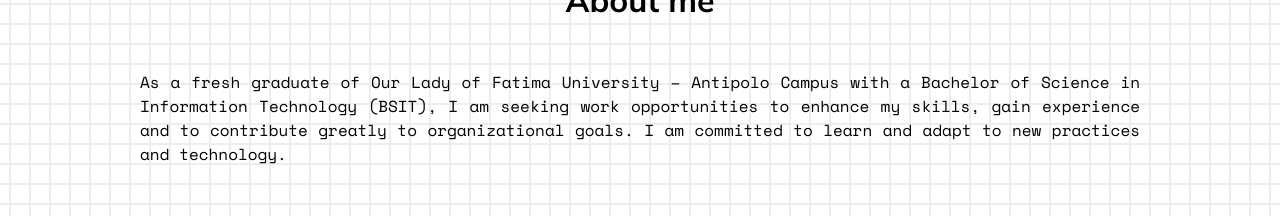
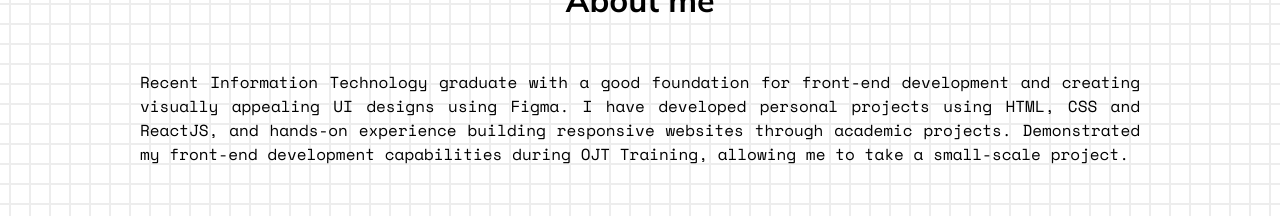
Before and after one commit to josie-espiritu/Josie-Portfolio, a React (Create React App) app: page / in a window 1280 px wide. Shown: the part 546-762 px from the top of the page. Built offline with nearby package versions, Linux system fonts and the light colour scheme.

Commit message:
Update About.js

```diff
--- a/src/homepage-components/About.js
+++ b/src/homepage-components/About.js
@@ -5,7 +5,7 @@
    <section id='about'>
       <div className='container' >
         <h2 className='section-title'>About me</h2>
-        <p>As a fresh graduate of Our Lady of Fatima University – Antipolo Campus with a Bachelor of Science in Information Technology (BSIT), I am seeking work opportunities to enhance my skills, gain experience and to contribute greatly to organizational goals. I am committed to learn and adapt to new practices and technology. </p>
+        <p>Recent Information Technology graduate with a good foundation for front-end development and creating visually appealing UI designs using Figma. I have developed personal projects using HTML, CSS and ReactJS, and hands-on experience building responsive websites through academic projects. Demonstrated my front-end development capabilities during OJT Training, allowing me to take a small-scale project.   </p>
       </div>
    </section>
   )
```
